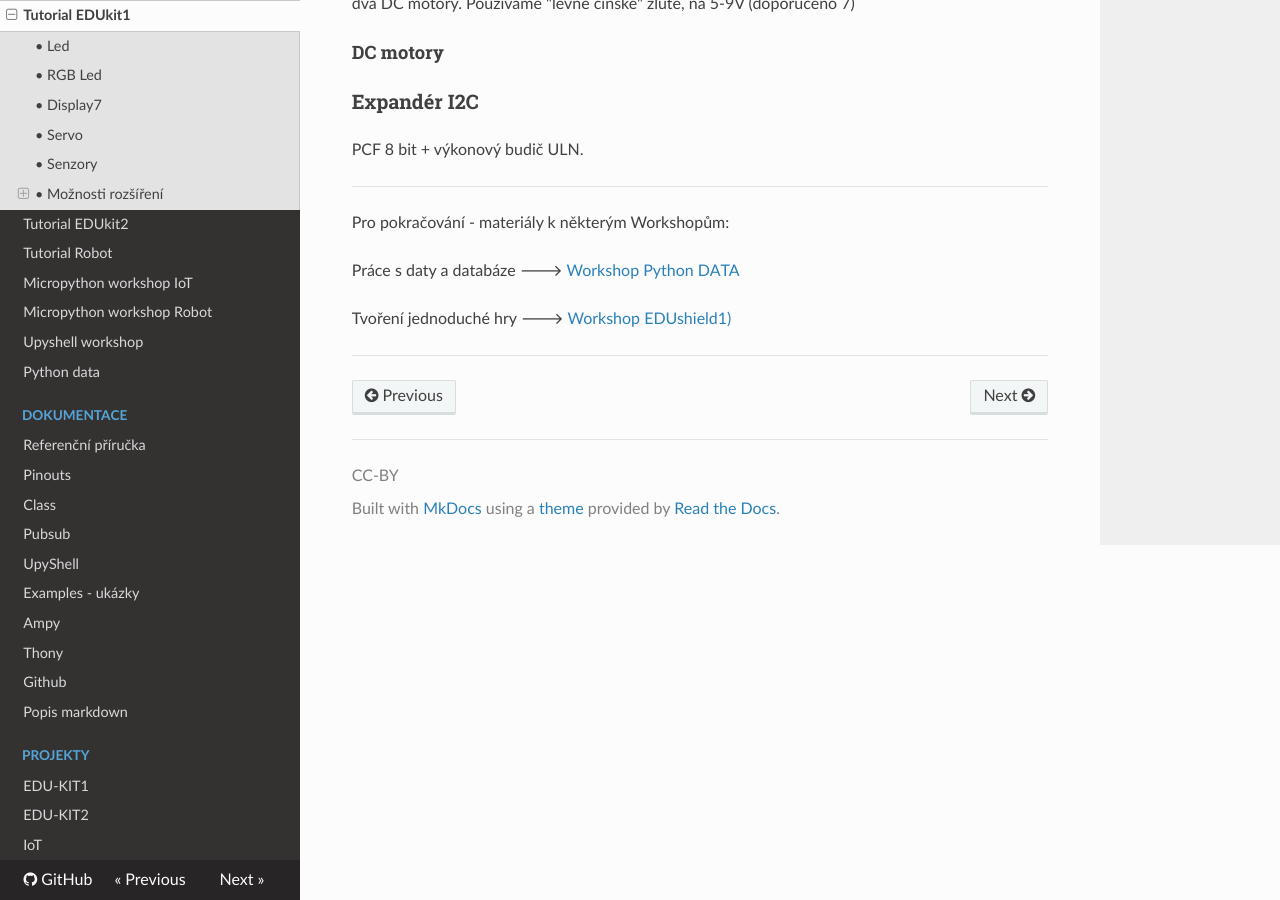
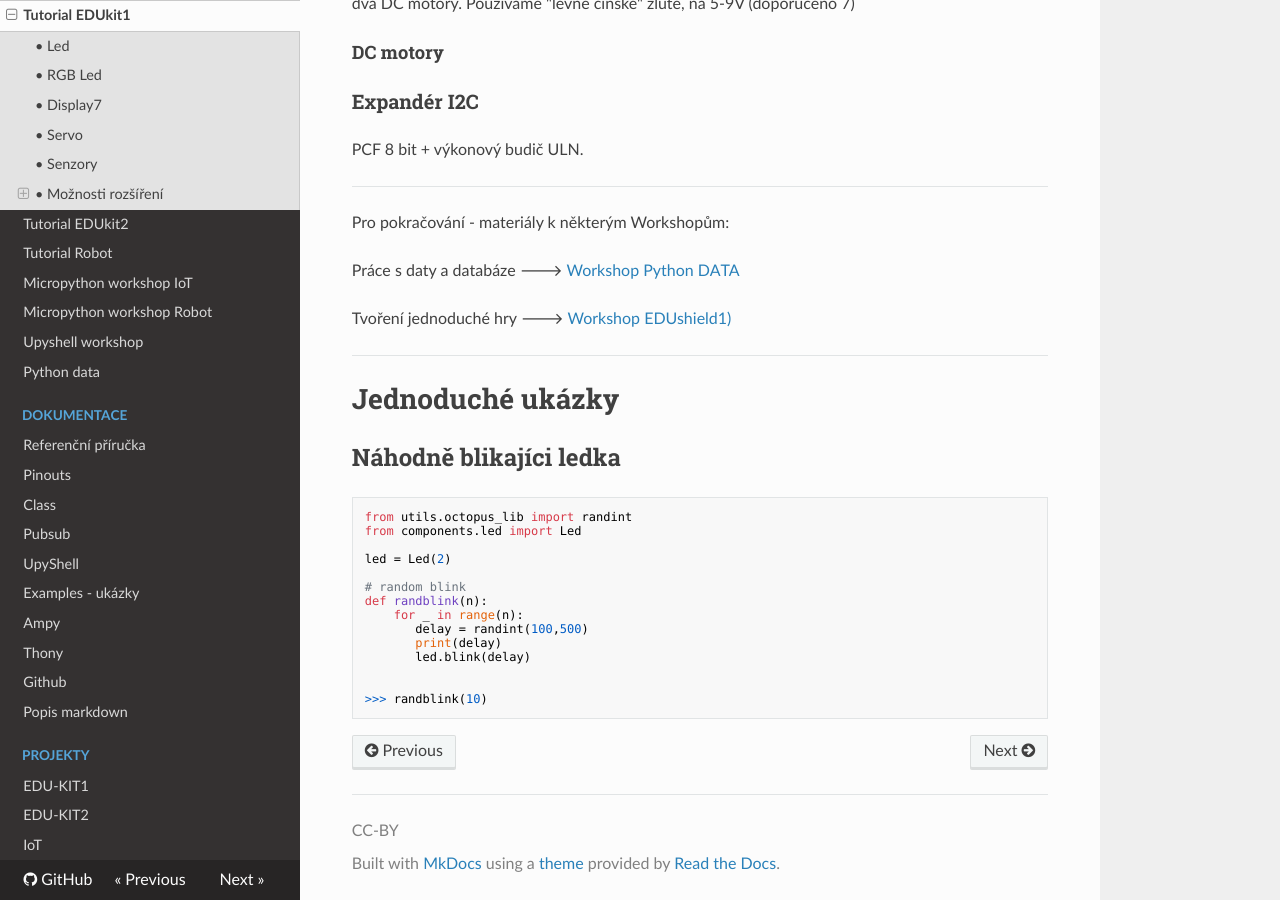
Before and after one commit to octopuslab-cz/docs_octopuslab_cz, an MkDocs documentation site: the page built from docs/tutorial-edukit1.md, in a window 1280 px wide and 900 px high, scrolled down 1058 px. Built offline with MkDocs 1.6.1, drawn with Linux system fonts in a browser that asks for light colours; nearby versions of some CDN libraries.

Commit message:
move example

````diff
--- a/docs/tutorial-edukit1.md
+++ b/docs/tutorial-edukit1.md
@@ -46,3 +46,23 @@ Práce s daty a databáze 🡒 [Workshop Python DATA](/ws-python-data)
 Tvoření jednoduché hry 🡒 [Workshop EDUshield1)](/ws-edushield1)
 
 ---
+# Jednoduché ukázky
+
+## Náhodně blikajíci ledka
+
+```python
+from utils.octopus_lib import randint
+from components.led import Led
+
+led = Led(2)
+
+# random blink
+def randblink(n):
+    for _ in range(n):
+       delay = randint(100,500)
+       print(delay)
+       led.blink(delay)
+
+
+>>> randblink(10)
+```
````
Also changed, not shown: docs/basicdoc.md (+7 -3 lines), docs/proj-edukit1.md (+0 -19 lines).
